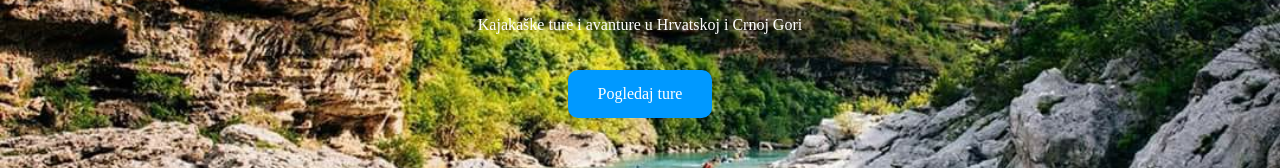
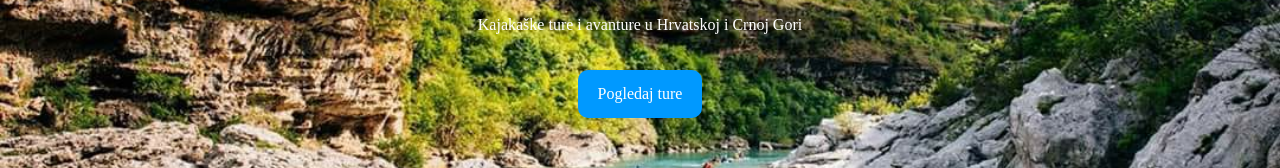
Before and after one commit to jasminaaganovic3-web/discrover-croatia, a React (Vite) app: page / in a window 1280 px wide. Shown: the part 427-595 px from the top of the page. Built offline with nearby package versions, Linux system fonts and the light colour scheme.

Commit message:
final menu size fix

```diff
--- a/src/App.tsx
+++ b/src/App.tsx
@@ -115,8 +115,9 @@ function App() {
                   backgroundColor: "white",
                   borderRadius: "10px",
                   boxShadow: "0 8px 20px rgba(0,0,0,0.2)",
-                  minWidth: "220px",
-                  maxWidth: "98vw",
+                  minWidth: "180px",
+                  maxWidth: "70vw",
+                  padding: "5px 0",
                   zIndex: 2000,
                 }}
               >
@@ -207,7 +208,7 @@ function App() {
                 <Link
                   to="/ture"
                   style={{
-                    padding: "15px 30px",
+                    padding: "15px 20px",
                     backgroundColor: "#0099ff",
                     borderRadius: "10px",
                     color: "white",
@@ -295,7 +296,8 @@ function App() {
 
 const menuStyle = {
   display: "block",
-  padding: "15px 20px",
+  padding: "10px 15px",
+  fontSize: "14px",
   textDecoration: "none",
   color: "#111",
 };
```
